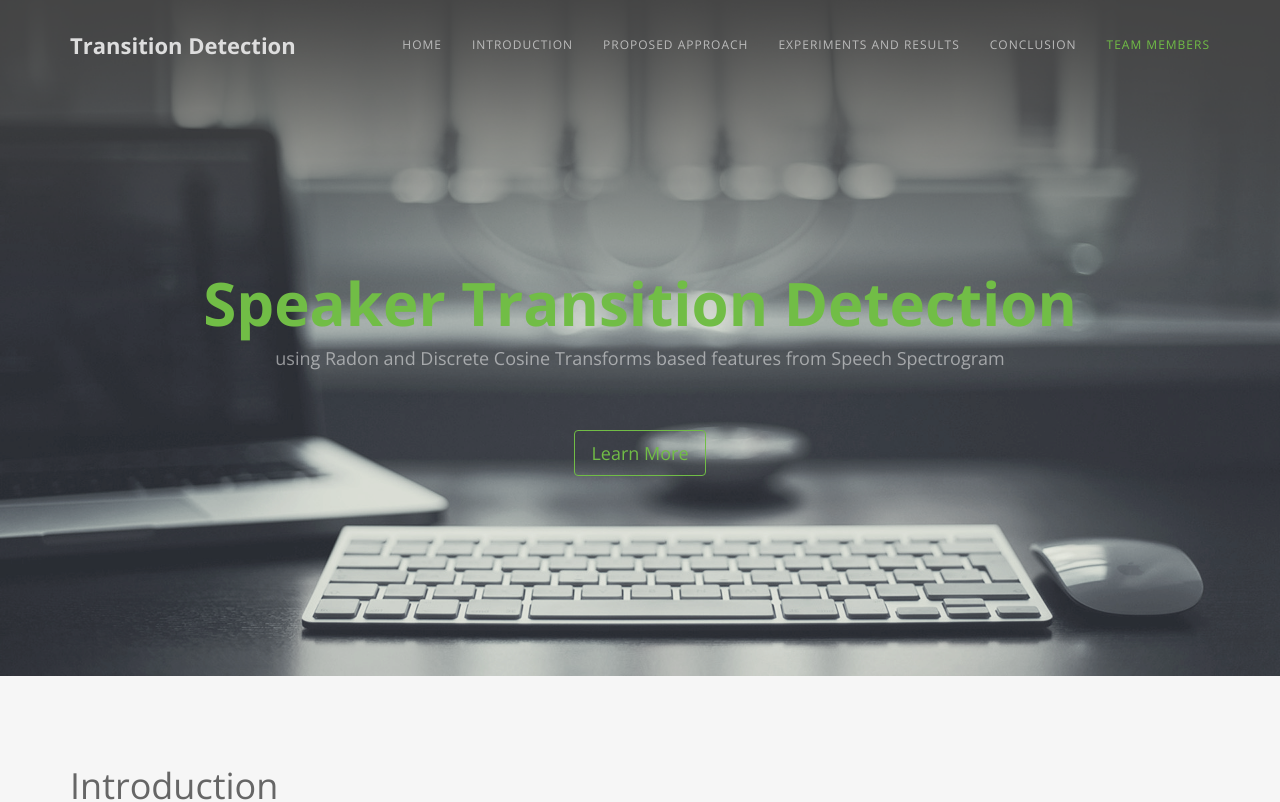
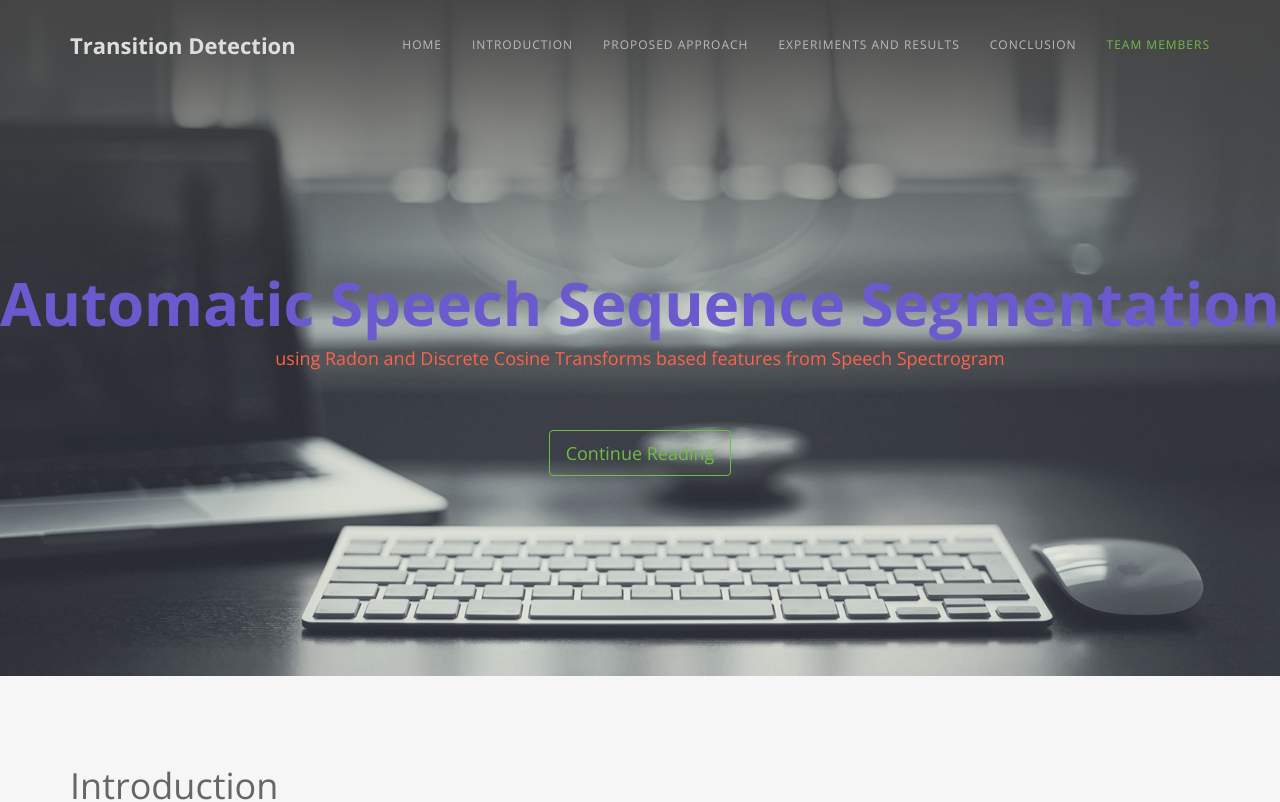
Before and after one commit to lakshdkt/test, a plain HTML site: page index.html in a window 1280 px wide. Shown: the top 802 px of the page. Drawn offline with nearby package versions, Linux system fonts and the light colour scheme.

Commit message:
Update index.html

```diff
--- a/index.html
+++ b/index.html
@@ -68,10 +68,10 @@ table, th, td {
 <!-- Header -->
 <header class="text-center" name="home">
   <div class="intro-text">
-    <h1> <span class="color">Speaker Transition Detection</span></h1>
-    <p>using Radon and Discrete Cosine Transforms based features from Speech Spectrogram </p>
+    <h1> <span class="color" style="color:rgb(106, 90, 205)"> Automatic Speech Sequence Segmentation</span></h1>
+    <p style="color:Tomato">using Radon and Discrete Cosine Transforms based features from Speech Spectrogram </p>
     <div class="clearfix"></div>
-    <a href="#about-section" class="btn btn-default btn-lg page-scroll">Learn More</a> </div>
+    <a href="#about-section" class="btn btn-default btn-lg page-scroll">Continue Reading</a> </div>
 </header>
 <!-- About Section -->
 <div id="about-section">
```
